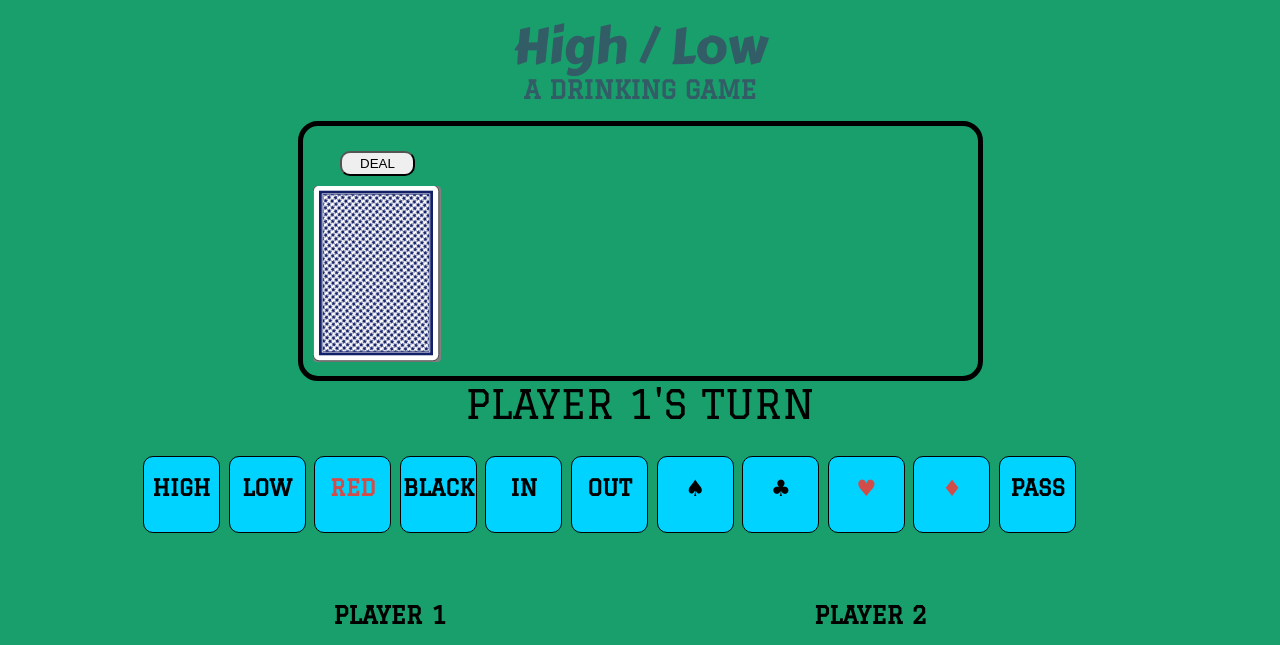
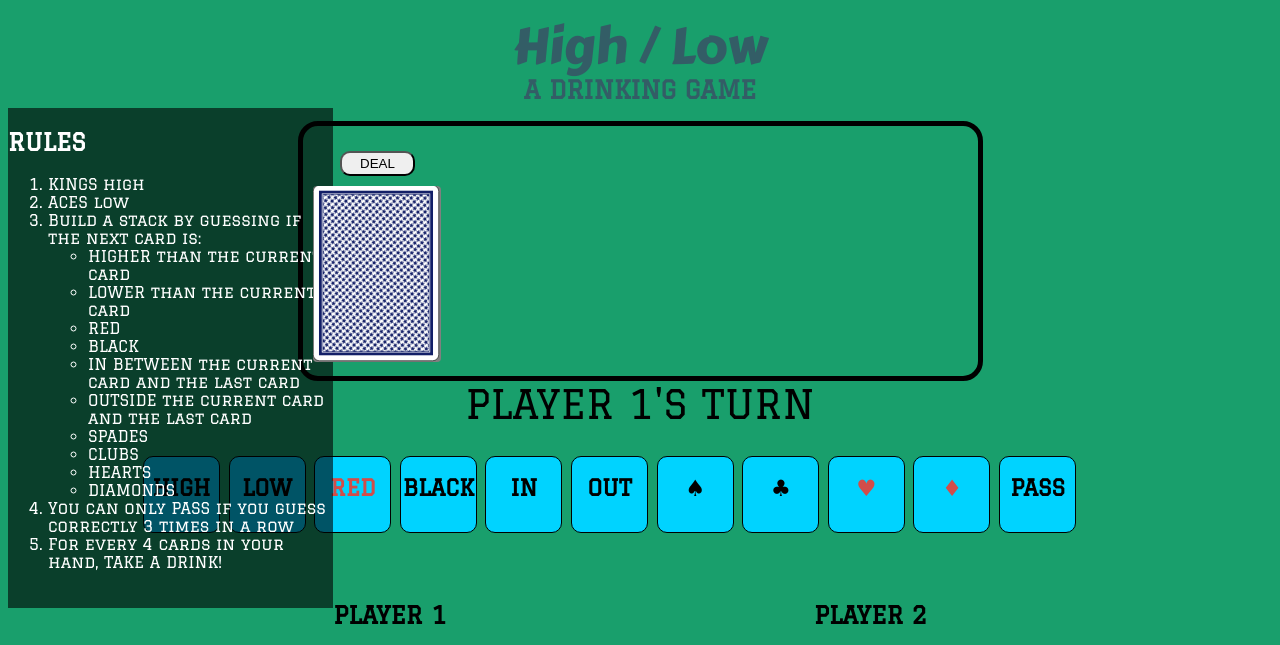
Before and after one commit to w-dayrit/w-dayrit.github.io, a plain HTML site: page index.html in a window 1280 px wide. Shown: the top 645 px of the page. Drawn offline with nearby package versions, Linux system fonts and the light colour scheme.

Commit message:
added rule page

```diff
--- a/css/style.css
+++ b/css/style.css
@@ -3,6 +3,15 @@ body{
   font-family: 'Graduate', cursive;
   padding: 0;
   background-image: url("../bg.jpg");
+}
+
+.rules {
+  position: absolute;
+  width:325px;
+  height: 500px;
+  background-color: rgba(0, 0, 0, 0.6);
+  color: white;
+  margin-top: 100px;
 }
 
 .header {
--- a/index.html
+++ b/index.html
@@ -17,6 +17,30 @@
     </head>
 
     <body>
+
+      <div class="rules">
+        <h2>RULES</h2>
+        <ol>
+          <li>KINGS high</li>
+          <li>ACES low</li>
+          <li>Build a stack by guessing if the next card is:</li>
+            <ul>
+              <li>HIGHER than the current card</li>
+              <li>LOWER than the current card</li>
+              <li>RED</li>
+              <li>BLACK</li>
+              <li>IN BETWEEN the current card and the last card</li>
+              <li>OUTSIDE the current card and the last card</li>
+              <li>SPADES</li>
+              <li>CLUBS</li>
+              <li>HEARTS</li>
+              <li>DIAMONDS</li>
+            </ul>
+          <li>You can only PASS if you guess correctly 3 times in a row</li>
+          <li>For every 4 cards in your hand, TAKE A DRINK!</li>
+        </ol>
+
+      </div>
 
       <div class="header">
           <header> High / Low </header>
```
Also changed, not shown: 1 other file.
